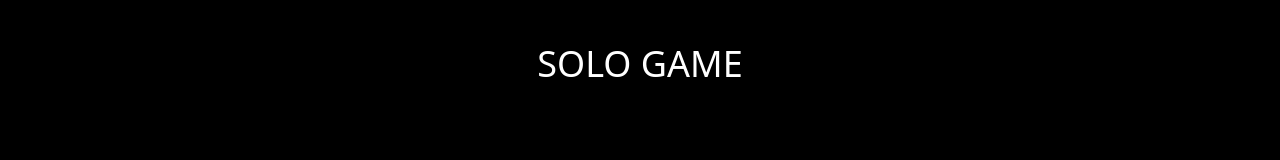
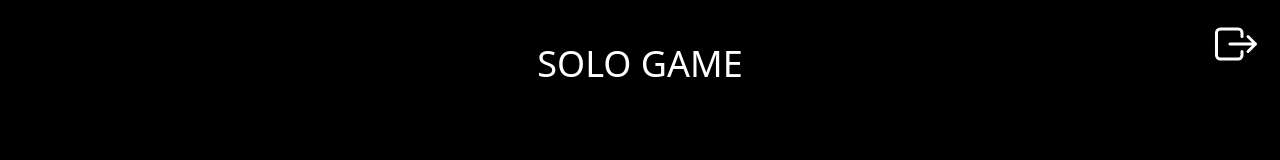
Before and after one commit to TomJegou/TANK-CONQUEROR, a Next.js app: page /soloGame in a window 1280 px wide. Shown: the top 160 px of the page. Built offline with nearby package versions, Linux system fonts and the light colour scheme.

Commit message:
finish implement exit button

```diff
--- a/src/components/Back.js
+++ b/src/components/Back.js
@@ -4,7 +4,7 @@ import Link from "next/link"
 
 export default function Back({ href }) {
     return (
-        <Link href={href} className="absolute flex h-6 left-5 top-5">
+        <Link href={href} className="absolute flex left-5 top-5">
             <IconContext.Provider value={{ color: "black", size: "2em"}}>
                 <IoArrowBackCircleSharp />
             </IconContext.Provider>
--- a/src/components/Exit.js
+++ b/src/components/Exit.js
@@ -1,3 +1,13 @@
+import { IoExitOutline } from "react-icons/io5"
+import Link from "next/link"
+import { IconContext } from "react-icons/lib"
+
 export default function Exit() {
-
+    return (
+        <Link href={"/"} className="fixed flex top-5 right-5">
+            <IconContext.Provider value={{color: "white", size: "3rem"}}>
+                <IoExitOutline />
+            </IconContext.Provider>
+        </Link>
+    )
 }
--- a/src/pages/soloGame.js
+++ b/src/pages/soloGame.js
@@ -1,5 +1,6 @@
 import Layout from "@/components/Layout"
 import GameSet from "@/components/GameSet"
+import Exit from "@/components/Exit"
 import { GenerateTank, AllTanksEnemy, AllTanksPlayer } from "@/utils/generateTanks"
 import { engine, getNumBoxToBeTouched } from "@/utils/engine"
 import EndGame from "@/components/EndGame"
@@ -44,6 +45,7 @@ export default function SoloGame() {
 
     return (
         <Layout className={"overflow-x-hidden bg-black"}>
+            <Exit />
             <div className="flex flex-row flex-wrap w-[100vw] h-[100vh] justify-center">
                 <h1 className="flex flex-row flex-wrap justify-center w-full text-4xl text-white mt-11">SOLO GAME</h1>
                 <GameSet sendResponseToSoloGame={handleDataFromEnemyGrid} debugMode={debugMode} />
```
